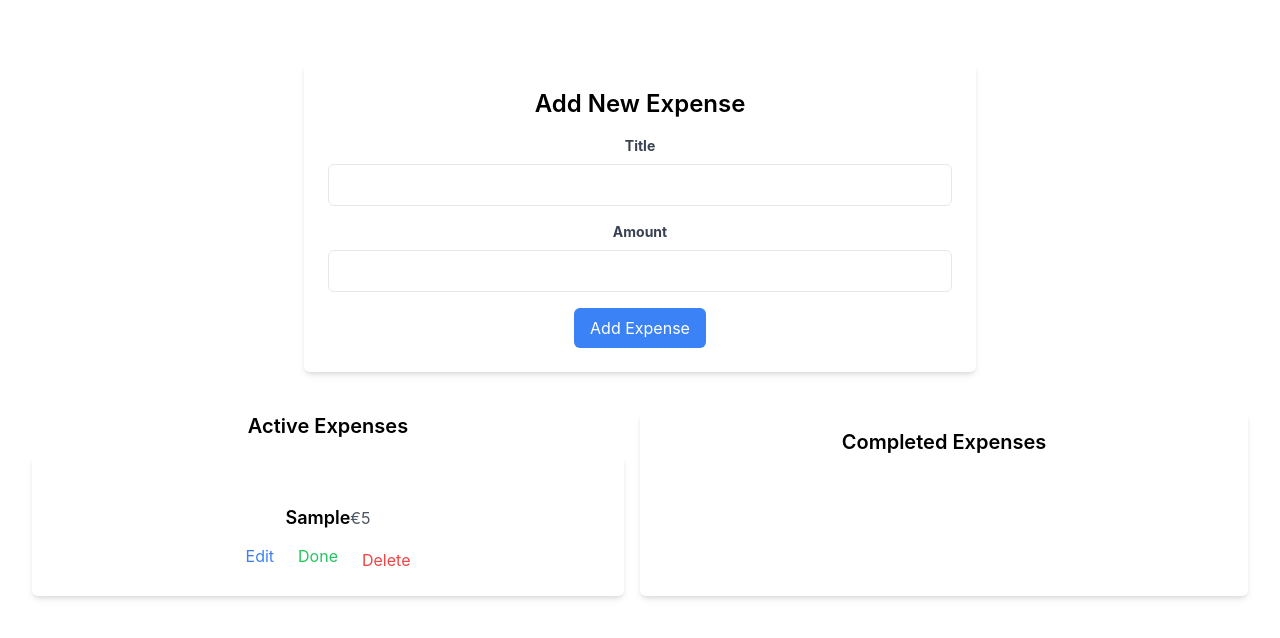
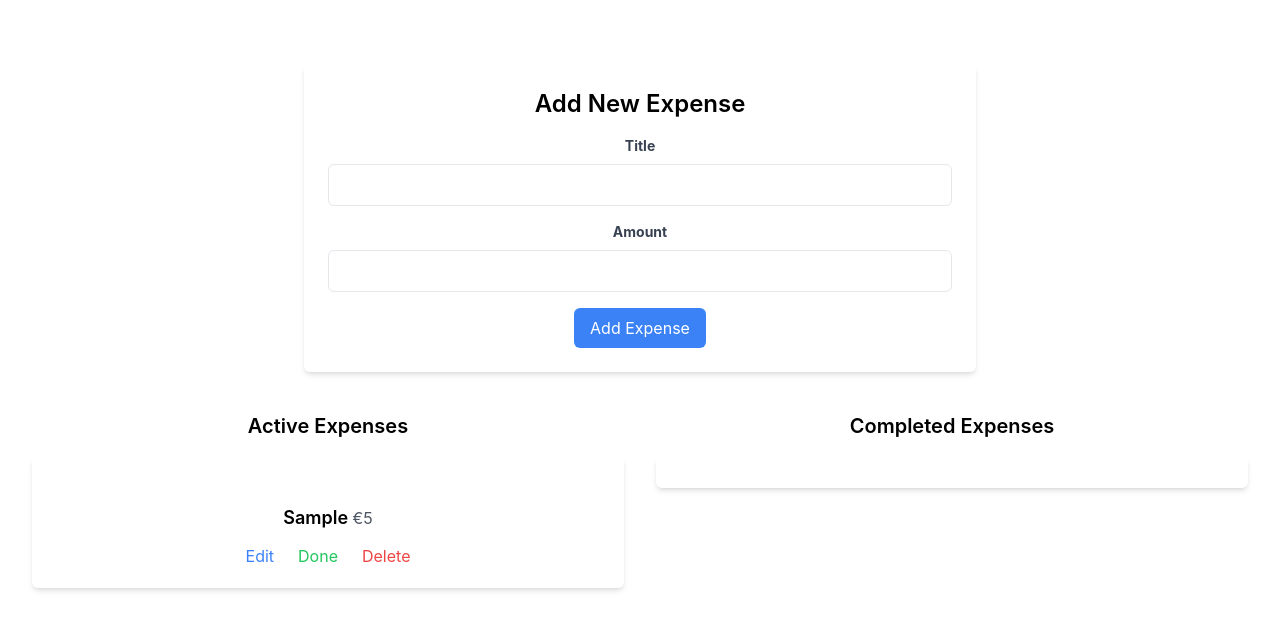
Before and after one commit to brianadams68/Expense-Tracker, a React (Vite) app: page / in a window 1280 px wide. Both pictures are taken after typing "Sample", "5" into the empty fields and a click on the button "Add Expense". Shown: the top 638 px of the page. Built offline with nearby package versions, Linux system fonts and the light colour scheme.

Commit message:
Local storage have some issues, working on it

```diff
--- a/src/components/ExpenseItem.jsx
+++ b/src/components/ExpenseItem.jsx
@@ -31,7 +31,7 @@ const ExpenseItem = ({ expense, onEdit, onMarkAsDone, onDelete }) => {
             />
             <button
               onClick={handleUpdate}
-              className="bg-green-500 text-white px-3 py-2 rounded-md"
+              className="bg-green-500 text-white px-3 py-2 rounded-md mb-2 sm:mb-0"
             >
               Update
             </button>
@@ -41,20 +41,20 @@ const ExpenseItem = ({ expense, onEdit, onMarkAsDone, onDelete }) => {
             <div className="max-w-md mx-auto bg-white p-6-md mt-8 sm:max-w-lg">
               <div className="mb-2 text-center">
                 <span className="text-lg font-semibold">{title}</span>
-                <span className="mt-1 text-gray-600">€{amount}</span>
+                <span className="mt-1 text-gray-600"> €{amount}</span>
               </div>
               <div className="flex items-center flex-wrap justify-center">
                 {!isDone && (
                   <>
                     <button
                       onClick={() => setIsEditing(true)}
-                      className="text-blue-500 px-2 py-1 mr-2 mb-2"
+                      className="text-blue-500 px-2 py-1 mr-2 mb-2 sm:mb-0"
                     >
                       Edit
                     </button>
                     <button
                       onClick={() => onMarkAsDone(id)}
-                      className="text-green-500 px-2 py-1 mr-2 mb-2"
+                      className="text-green-500 px-2 py-1 mr-2 mb-2 sm:mb-0"
                     >
                       Done
                     </button>
--- a/src/components/ExpenseList.jsx
+++ b/src/components/ExpenseList.jsx
@@ -31,9 +31,9 @@ const ExpenseList = ({
           ))}
         </ul>
       </div>
-      <div className="w-full sm:w-1/2 pl-4 items-center justify-between bg-white p-4 rounded-md shadow-md mb-4">
+      <div className="w-full sm:w-1/2 pl-4 items-center justify-between bg-white">
         <h2 className="text-xl font-semibold mb-4">Completed Expenses</h2>
-        <ul>
+        <ul className="p-4 rounded-md shadow-md mb-4">
           {completedExpenses.map((expense) => (
             <li key={expense.id}>
               {expense.title} - €{expense.amount}
```
